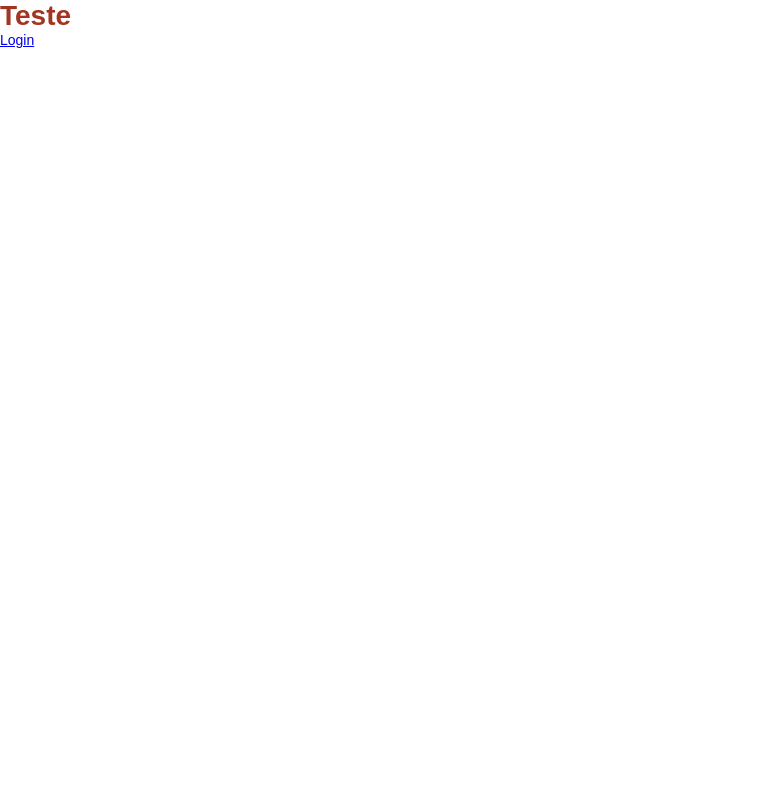
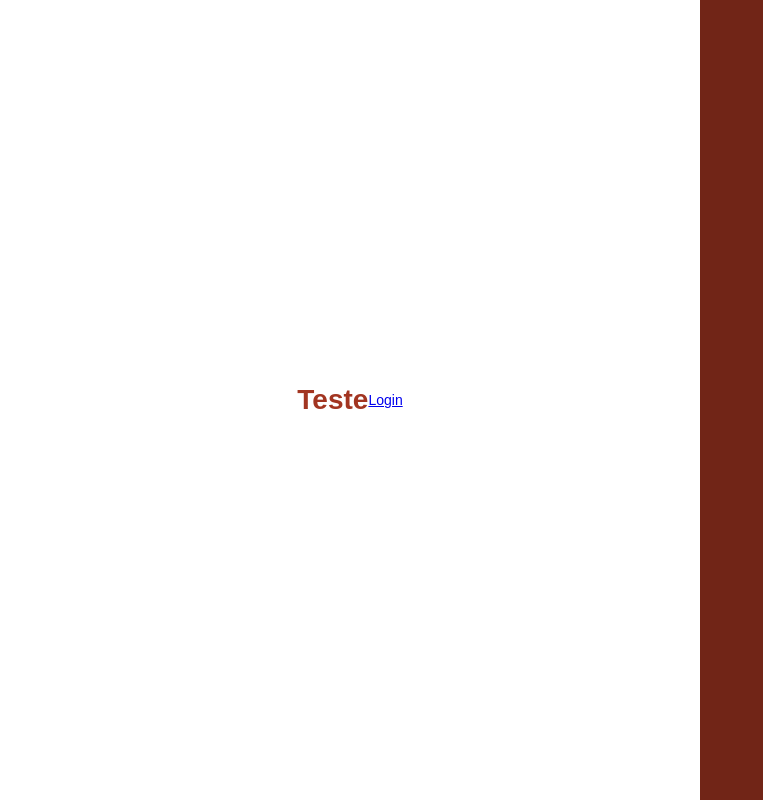
Before and after one commit to ribeiroevandro/lamassita, a Next.js app: page / in a window 1280 px wide. Shown: the whole page, without its empty margins (0-763 px from the left). Built offline with nearby package versions, Linux system fonts and the light colour scheme.

Commit message:
refactor: container and component on layout - add styles to layout and yourcomponents - add backgorund prop to bg component - add Container, Content and Background components on template

```diff
--- a/layout/Basic.tsx
+++ b/layout/Basic.tsx
@@ -1,5 +1,7 @@
-import { createGlobalStyle } from "styled-components";
-import Head from 'next/head'
+import { createGlobalStyle } from 'styled-components';
+import Head from 'next/head';
+
+import * as S from './styles';
 
 export const GlobalStyle = createGlobalStyle`
   :root {
@@ -32,7 +34,15 @@ export const GlobalStyle = createGlobalStyle`
   }
 `;
 
-const BasicLayout = ({ children, title }: { children: any, title: string }) => {
+const BasicLayout = ({
+  background,
+  children,
+  title,
+}: {
+  background?: string;
+  children: any;
+  title: string;
+}) => {
   return (
     <>
       <GlobalStyle />
@@ -40,7 +50,11 @@ const BasicLayout = ({ children, title }: { children: any, title: string }) => {
         <title>{title}</title>
         <link rel="icon" href="/favicon.ico" />
       </Head>
-      {children}
+      <S.Container>
+        <S.Content>{children}</S.Content>
+
+        <S.Background background={background} />
+      </S.Container>
     </>
   );
 };
--- /dev/null
+++ b/layout/styles.ts
@@ -0,0 +1,39 @@
+import styled from 'styled-components';
+import { shade } from 'polished';
+
+export const Container = styled.div`
+  background-color: #fff;
+  height: 100vh;
+  display: flex;
+  align-items: stretch;
+`;
+
+export const Content = styled.div`
+  display: flex;
+  align-items: center;
+  justify-content: center;
+  width: 100%;
+  max-width: 700px;
+`;
+
+type PropTypeBg = {
+  background: string;
+};
+
+export const Background = styled.div.attrs((props: PropTypeBg) => ({
+  background: props.background,
+}))<PropTypeBg>`
+  flex: 1;
+  background-size: cover;
+  background-color: ${shade(0.3, '#A23521')};
+  background-image: url(${(props) => props.background || ''});
+  display: flex;
+  justify-content: center;
+  align-items: center;
+
+  img {
+    width: 100%;
+    max-width: 545px;
+    max-height: 545px;
+  }
+`;
```
